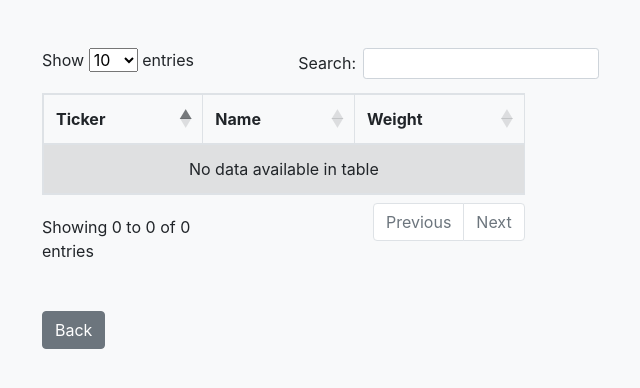
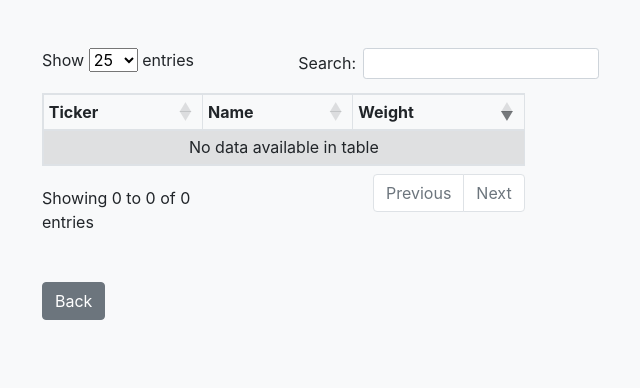
Before and after one commit to jjacobson/ETFCalc, a Flask app: template etfcalc/templates/output/output.html in a window 1280 px wide. Shown: the part 56-444 px from the top of the page, without its empty margins (238-878 px from the left). Run offline with Flask 2, Linux system fonts and the light colour scheme; the template is opened without the code that fills it, so the values that code supplies are empty; some libraries are stand-ins or nearby versions.

Commit message:
Increase default page size, sort by holding weight.

```diff
--- a/etfcalc/static/js/output.js
+++ b/etfcalc/static/js/output.js
@@ -3,7 +3,8 @@ function back() {
 }
 
 $(document).ready(function () {
-    $('#datatable').DataTable({
-
+    $('#output_table').DataTable({
+        "order": [[ 2, "desc" ]],
+        "pageLength": 25
     });
 });
--- a/etfcalc/templates/output/output.html
+++ b/etfcalc/templates/output/output.html
@@ -6,7 +6,7 @@
 
 {% block content %}
 <div class="row py-5">
-    <table class="table table-striped table-bordered" id="datatable" style="width:100%">
+    <table class="table table-striped table-bordered table-sm" id="output_table">
         <thead>
             <tr>
                 <th>Ticker</th>
```
